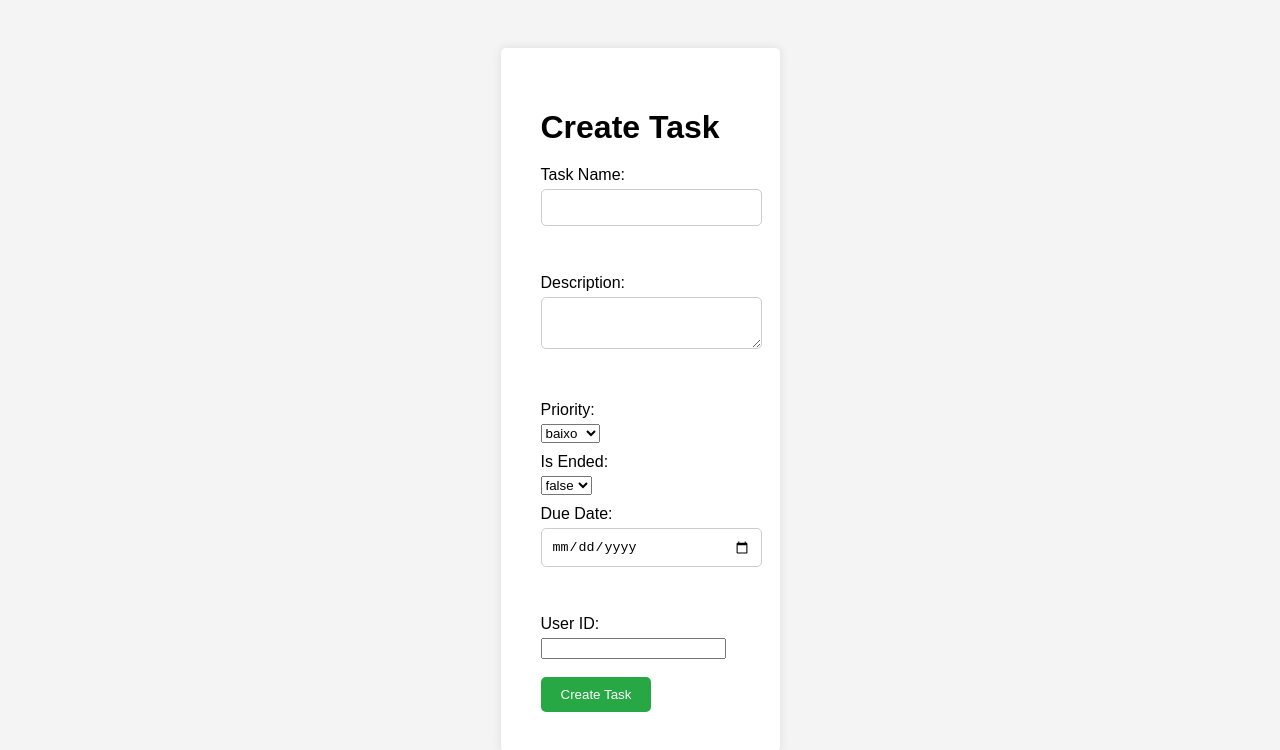
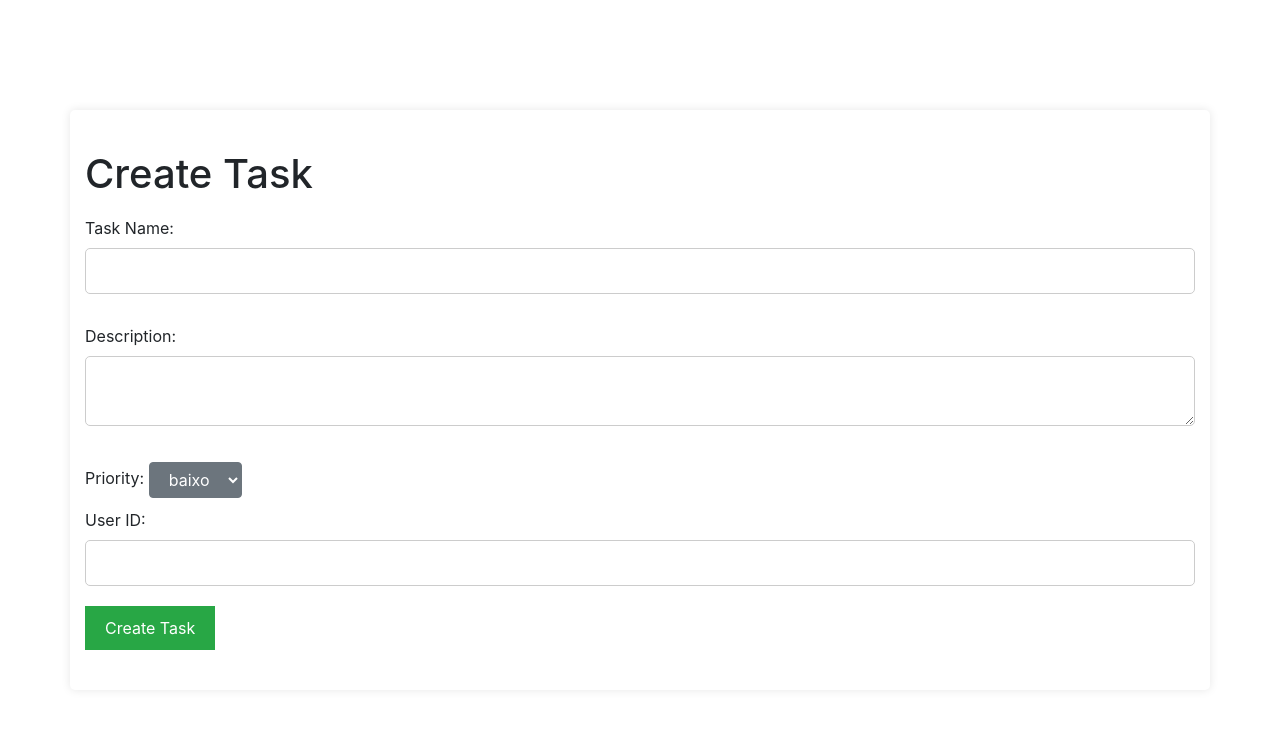
Before and after one commit to gabriel-ferreira-da-silva/tdlist, a website: page public/createtask.html in a window 1280 px wide. Drawn offline with nearby package versions, Linux system fonts and the light colour scheme.

Commit message:
feat: createTask integrated with server. Now new tasks can be created

```diff
--- a/public/createtask.html
+++ b/public/createtask.html
@@ -5,37 +5,39 @@
     <meta name="viewport" content="width=device-width, initial-scale=1.0">
     <title>Create Task</title>
     <link rel="stylesheet" href="style.css">
+    <link rel="stylesheet" href="https://cdn.jsdelivr.net/npm/bootstrap@4.0.0/dist/css/bootstrap.min.css" integrity="sha384-Gn5384xqQ1aoWXA+058RXPxPg6fy4IWvTNh0E263XmFcJlSAwiGgFAW/dAiS6JXm" crossorigin="anonymous">
+    <script src="https://code.jquery.com/jquery-3.2.1.slim.min.js" integrity="sha384-KJ3o2DKtIkvYIK3UENzmM7KCkRr/rE9/Qpg6aAZGJwFDMVNA/GpGFF93hXpG5KkN" crossorigin="anonymous"></script>
+<script src="https://cdn.jsdelivr.net/npm/popper.js@1.12.9/dist/umd/popper.min.js" integrity="sha384-ApNbgh9B+Y1QKtv3Rn7W3mgPxhU9K/ScQsAP7hUibX39j7fakFPskvXusvfa0b4Q" crossorigin="anonymous"></script>
+<script src="https://cdn.jsdelivr.net/npm/bootstrap@4.0.0/dist/js/bootstrap.min.js" integrity="sha384-JZR6Spejh4U02d8jOt6vLEHfe/JQGiRRSQQxSfFWpi1MquVdAyjUar5+76PVCmYl" crossorigin="anonymous"></script>
 </head>
 <body>
     <div class="container">
         <h1> Create Task </h1>
         <form id="taskForm">
             <label for="name">Task Name:</label>
-            <input type="text" id="name" name="name"><br><br>
+            <input type="text" id="name" name="name">
+            <br>
 
             <label for="description">Description:</label>
-            <textarea id="description" name="description"></textarea><br><br>
+            <textarea id="description" name="description"></textarea>
+            <br>
+            <br>
 
-            <label for="priority">Priority:</label>
-            <select id="priority" name="priority">
-                <option value='low'>baixo</option>
-                <option value='medium'>medio</option>
-                <option value='high'>alto</option>
-            </select>
-
-            <label for="isEnded">Is Ended:</label>
-            <select id="isEnded" name="isEnded">
-                <option value='false'>false</option>
-                <option value='true'>true</option>
-            </select>
-
-            <label for="due_date">Due Date:</label>
-            <input type="date" id="due_date" name="due_date"><br><br>
+            <div class="dropdown">
+                <label for="priority">Priority:</label>
+                <select id="priority" name="priority" class="btn btn-secondary dropdown-toggle" >
+                    <option class="dropdown-item" value='low'>baixo</option>
+                    <option class="dropdown-item" value='medium'>medio</option>
+                    <option class="dropdown-item" value='high'>alto</option>
+                </select>
+            </div>
 
             <label for="user_id">User ID:</label>
-            <input type="number" id="user_id" name="user_id"><br><br>
+            <input type="text" id="user_id" name="user_id">
+            <br>
 
             <button type="submit">Create Task</button>
+            <br>
         </form>
 
         <script>
@@ -47,9 +49,9 @@
                     name: formData.get('name'),
                     description: formData.get('description'),
                     priority: formData.get('priority'),
-                    isEnded: formData.get('isEnded'), // Convert checkbox value
-                    due_date: formData.get('due_date'),
-                    user_id: formData.get('user_id')
+                    isEnded: "false", // Convert checkbox value
+                    due_date: null,
+                    user_id: Number(formData.get('user_id'))
                 };
                 console.log(data)
                 fetch('http://localhost:8080/tasks', {
--- a/server.js
+++ b/server.js
@@ -3,7 +3,7 @@ const mysql = require('mysql2');
 const bodyParser = require('body-parser');
 const cors = require('cors');
 const path = require('path');
-const helmet = require('helmet');
+
 
 const app = express();
 const port = 8080;
```
